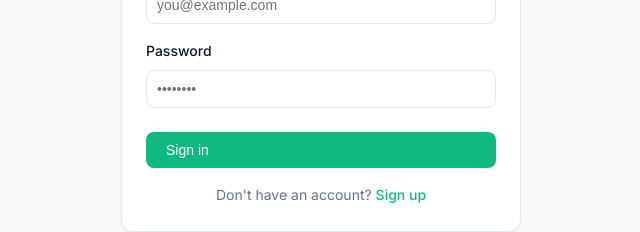
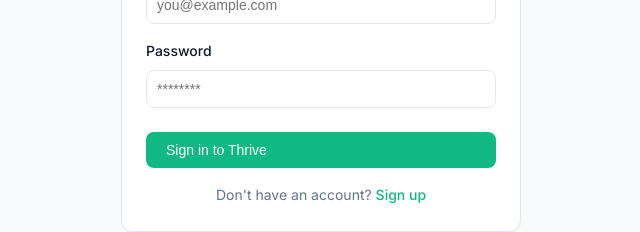
Before and after one commit to 1Kelv/thrive-finance, a React app: page /login in a window 1280 px wide. Shown: the part 405-637 px from the top of the page, without its empty margins (319-959 px from the left). Built offline with nearby package versions, Linux system fonts and the light colour scheme; no server answers; the HTML template or start-up script is replaced by a standard one.

Commit message:
update login.tsx and signup.tsx

```diff
--- a/src/pages/Login.tsx
+++ b/src/pages/Login.tsx
@@ -190,14 +190,14 @@
                   type="password"
                   value={password}
                   onChange={(e) => setPassword(e.target.value)}
-                  placeholder="••••••••"
+                  placeholder="********"
                   disabled={loading}
                   style={{ width: '100%', padding: '0.625rem', border: '1px solid var(--color-border)', borderRadius: 'var(--radius-md)', fontSize: '0.875rem' }}
                 />
               </div>
 
               <button type="submit" disabled={loading} className="btn btn-primary" style={{ width: '100%', marginBottom: '1rem' }}>
-                {loading ? 'Signing in...' : 'Sign in'}
+                {loading ? 'Signing in...⏳' : 'Sign in to Thrive'}
               </button>
             </>
           )}
--- a/src/pages/Signup.tsx
+++ b/src/pages/Signup.tsx
@@ -177,7 +177,7 @@
               type="password"
               value={confirmPassword}
               onChange={(e) => setConfirmPassword(e.target.value)}
-              placeholder="••••••••"
+              placeholder="********"
               disabled={loading}
               style={{ width: '100%', padding: '0.625rem', border: '1px solid var(--color-border)', borderRadius: 'var(--radius-md)', fontSize: '0.875rem' }}
             />
```
